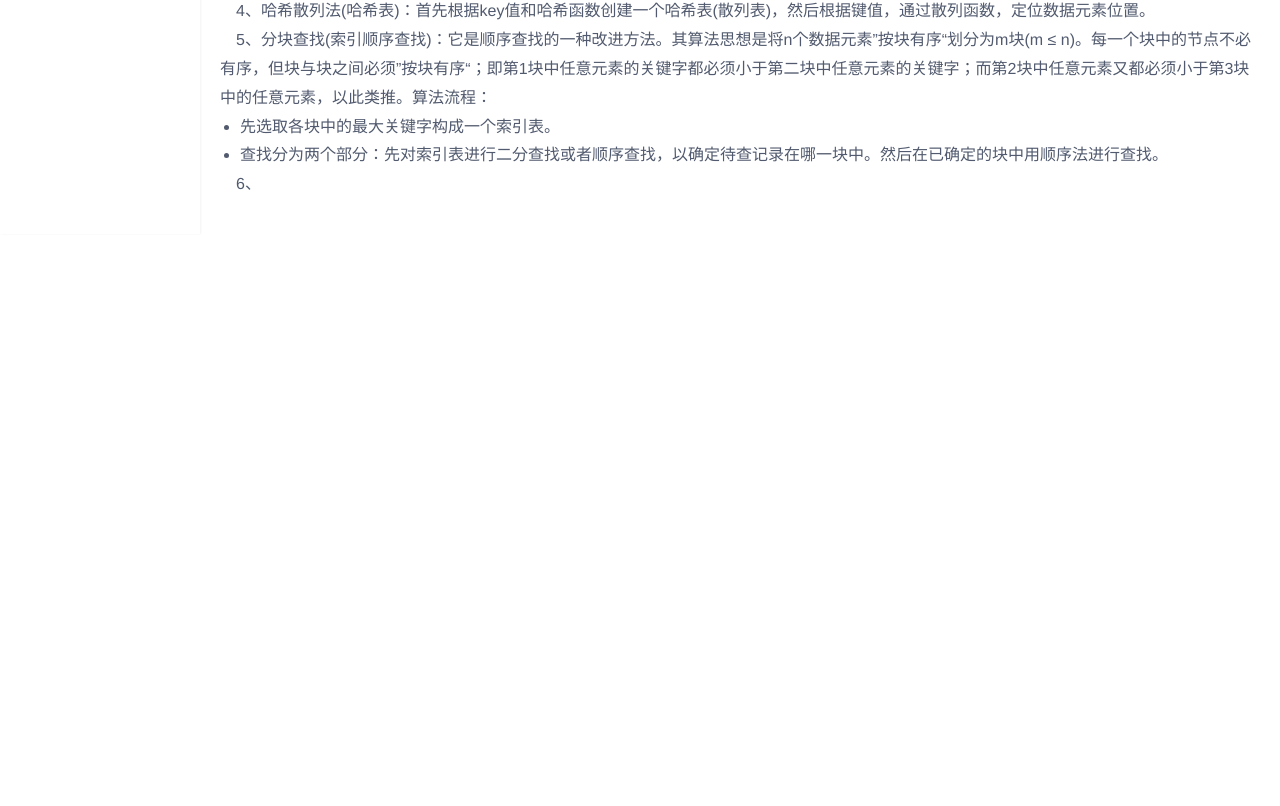
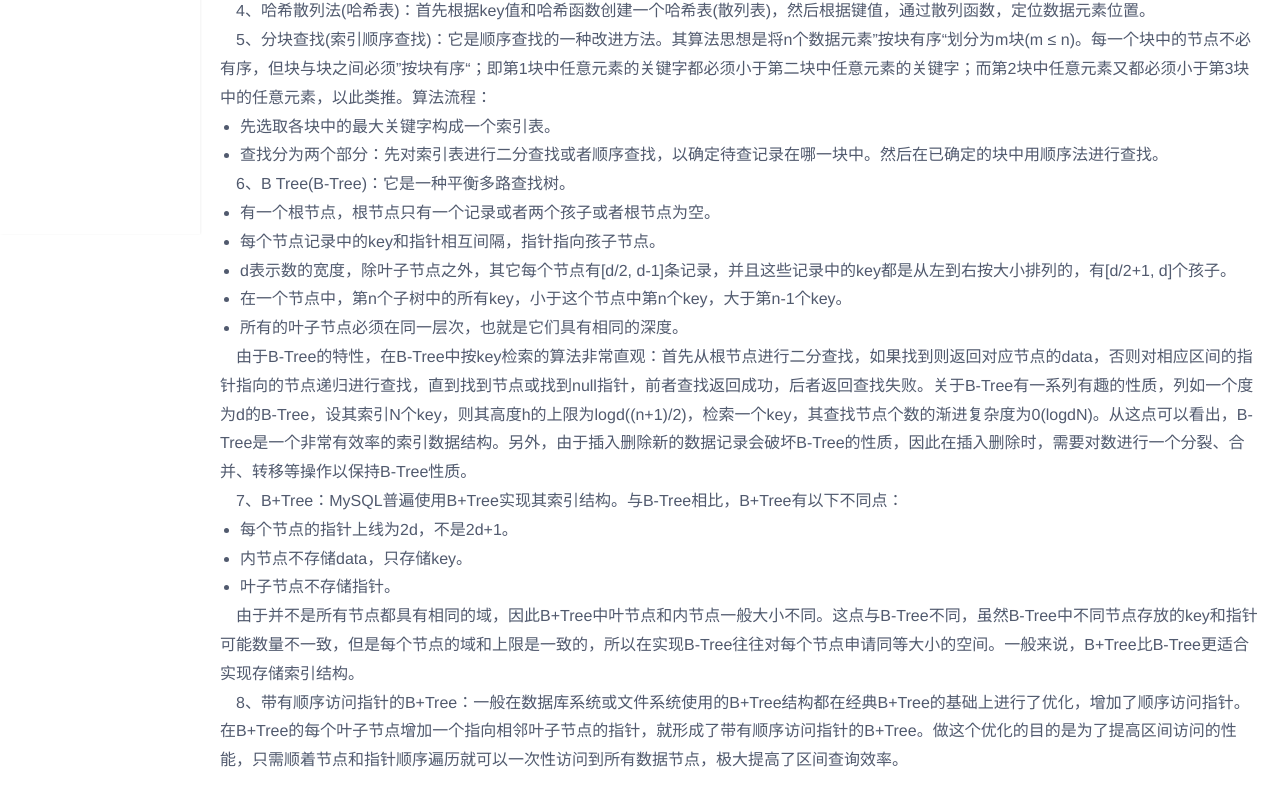
Before and after one commit to lixaviers/suyan-ms, a Vue app: page /#/mysql in a window 1280 px wide. Shown: the part 566-1372 px from the top of the page. Before the commit the page ends 900 px from the top, so only its background shows below. Built offline with nearby package versions, Linux system fonts and the light colour scheme.

Commit message:
feat:page

```diff
--- a/src/views/page/mysql.vue
+++ b/src/views/page/mysql.vue
@@ -24,7 +24,24 @@
 <li>先选取各块中的最大关键字构成一个索引表。</li>
 <li>查找分为两个部分：先对索引表进行二分查找或者顺序查找，以确定待查记录在哪一块中。然后在已确定的块中用顺序法进行查找。</li>
 </ul>
-<p>6、</p>
+<p>6、B Tree(B-Tree)：它是一种平衡多路查找树。</p>
+<ul>
+<li>有一个根节点，根节点只有一个记录或者两个孩子或者根节点为空。</li>
+<li>每个节点记录中的key和指针相互间隔，指针指向孩子节点。</li>
+<li>d表示数的宽度，除叶子节点之外，其它每个节点有[d/2, d-1]条记录，并且这些记录中的key都是从左到右按大小排列的，有[d/2+1, d]个孩子。</li>
+<li>在一个节点中，第n个子树中的所有key，小于这个节点中第n个key，大于第n-1个key。</li>
+<li>所有的叶子节点必须在同一层次，也就是它们具有相同的深度。</li>
+</ul>
+<p>由于B-Tree的特性，在B-Tree中按key检索的算法非常直观：首先从根节点进行二分查找，如果找到则返回对应节点的data，否则对相应区间的指针指向的节点递归进行查找，直到找到节点或找到null指针，前者查找返回成功，后者返回查找失败。关于B-Tree有一系列有趣的性质，列如一个度为d的B-Tree，设其索引N个key，则其高度h的上限为logd((n+1)/2)，检索一个key，其查找节点个数的渐进复杂度为0(logdN)。从这点可以看出，B-Tree是一个非常有效率的索引数据结构。另外，由于插入删除新的数据记录会破坏B-Tree的性质，因此在插入删除时，需要对数进行一个分裂、合并、转移等操作以保持B-Tree性质。</p>
+<p>7、B+Tree：MySQL普遍使用B+Tree实现其索引结构。与B-Tree相比，B+Tree有以下不同点：</p>
+<ul>
+<li>每个节点的指针上线为2d，不是2d+1。</li>
+<li>内节点不存储data，只存储key。</li>
+<li>叶子节点不存储指针。</li>
+</ul>
+<p>由于并不是所有节点都具有相同的域，因此B+Tree中叶节点和内节点一般大小不同。这点与B-Tree不同，虽然B-Tree中不同节点存放的key和指针可能数量不一致，但是每个节点的域和上限是一致的，所以在实现B-Tree往往对每个节点申请同等大小的空间。一般来说，B+Tree比B-Tree更适合实现存储索引结构。</p>
+<p>8、带有顺序访问指针的B+Tree：一般在数据库系统或文件系统使用的B+Tree结构都在经典B+Tree的基础上进行了优化，增加了顺序访问指针。在B+Tree的每个叶子节点增加一个指向相邻叶子节点的指针，就形成了带有顺序访问指针的B+Tree。做这个优化的目的是为了提高区间访问的性能，只需顺着节点和指针顺序遍历就可以一次性访问到所有数据节点，极大提高了区间查询效率。</p>
+<p>&nbsp;</p>
 <p>&nbsp;</p>
 <p>&nbsp;</p>
 <p>&nbsp;</p>
```
